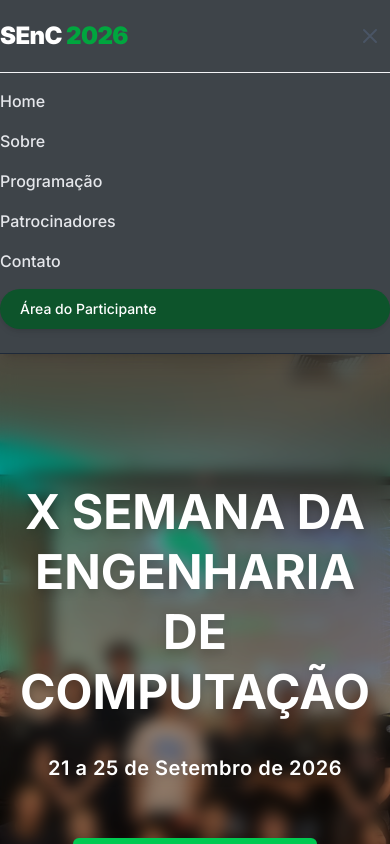
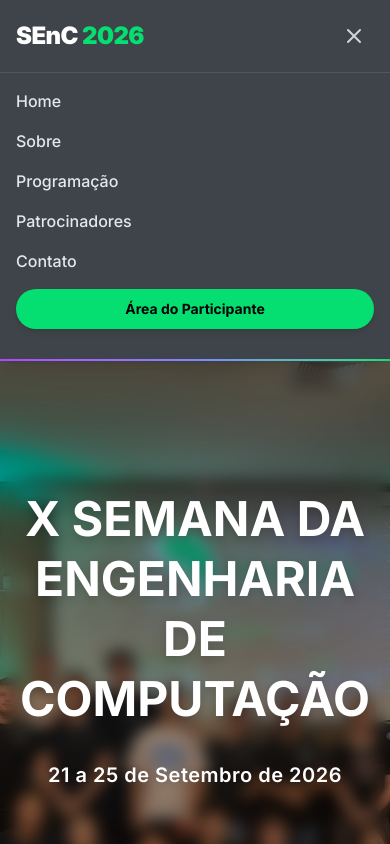
Before and after one commit to SEnC-ICMC/senc-website, a Next.js app: page / in a window 390 px wide. Both pictures are taken after a click on the button "Toggle Menu". Shown: the top 844 px of the page. Built offline with nearby package versions, Linux system fonts and the light colour scheme; no server answers.

Commit message:
feat: implemented button to go to admin page; fix: Navbar margins on mobile

```diff
--- a/src/app/admin/page.tsx
+++ b/src/app/admin/page.tsx
@@ -63,7 +63,7 @@ export default function AdminDashboard() {
             Painel de Controle SEnC
           </h1>
           <p className="text-gray-400 mt-3">
-            Sistema de credenciamento e leitura de QR Codes.
+            Sistema de credenciamento
           </p>
         </div>
 
--- a/src/app/page.tsx
+++ b/src/app/page.tsx
@@ -35,7 +35,7 @@ export default function Home() {
           alt="University Tech Fair Scene"
           fill
           className="object-cover"
-          quality={80}
+          quality={75}
           priority // Prioritize loading this image for better performance
         />
 
--- a/src/app/participant/page.tsx
+++ b/src/app/participant/page.tsx
@@ -15,6 +15,7 @@ export default function ParticipantDashboard() {
   const [userEmail, setUserEmail] = useState<string>('');
   const [userId, setUserId] = useState<string>('');
   const [isLoading, setIsLoading] = useState(true);
+  const [isAdmin, setIsAdmin] = useState(false);
 
   const [attendedActivities, setAttendedActivities] = useState<AttendedEvent[]>([]);
   const [attendancePercentage, setAttendancePercentage] = useState(0);
@@ -32,6 +33,9 @@ export default function ParticipantDashboard() {
 
         const { count: totalEvents } = await supabase.from('events').select('*', { count: 'exact', head: true });
         const { data: attendanceData } = await supabase.from('attendance').select(`id, events (id, title, time_display, event_type)`).eq('participant_id', user.id);
+        const { data: participantRow } = await supabase.from('participants').select('is_admin').eq('id', user.id).single();
+
+        setIsAdmin(!!participantRow?.is_admin);
 
         if (attendanceData) {
           const formattedData = attendanceData as unknown as AttendedEvent[];
@@ -60,9 +64,9 @@ export default function ParticipantDashboard() {
 
       {/* Soft Dark Header */}
       <div className="bg-gray-900 text-white pt-12 pb-24 px-6">
-        <div className="max-w-5xl mx-auto flex justify-between items-center">
+        <div className="max-w-5xl mx-auto flex justify-between items-start">
           <div>
-            <div className="flex items-center gap-3 mb-2">
+            <div className="flex items-center gap-3 mb-2 flex-wrap">
               <h1 className="text-4xl font-extrabold tracking-tight">
                 Olá, <span className="text-green-400">{userName}</span>!
               </h1>
@@ -71,10 +75,19 @@ export default function ParticipantDashboard() {
               </span>
             </div>
             <p className="text-gray-400 text-lg">Acompanhe seu progresso na X SEnC.</p>
+
+            {isAdmin && (
+              <Link
+                href="/admin"
+                className="inline-block mt-4 text-sm font-bold text-purple-300 hover:text-black hover:bg-purple-400 border border-purple-400 transition px-4 py-2 rounded-full"
+              >
+                Entrar no modo admin
+              </Link>
+            )}
           </div>
           <button
             onClick={() => supabase.auth.signOut().then(() => window.location.href = '/')}
-            className="text-sm font-bold text-gray-400 hover:text-white transition bg-white/10 px-4 py-2 rounded-full"
+            className="shrink-0 text-sm font-bold text-gray-400 hover:text-white transition bg-white/10 px-4 py-2 rounded-full"
           >
             Sair
           </button>
--- a/src/components/Navbar.tsx
+++ b/src/components/Navbar.tsx
@@ -28,12 +28,15 @@ export default function Navbar() {
   }, []);
 
   return (
-    <nav className="sticky top-0 z-50 w-full bg-brand-dark/95 backdrop-blur-sm text-white py-4 shadow-lg border-b border-gray-800">
-      <div className="max-w-7xl mx-auto flex justify-between items-center">
+    <nav className="relative sticky top-0 z-50 w-full bg-brand-dark/95 backdrop-blur-sm text-white py-4 shadow-lg">
+      {/* Brand gradient edge, replacing the old flat gray border */}
+      <div className="absolute bottom-0 left-0 w-full h-[2px] bg-gradient-to-r from-purple-500 via-indigo-400 to-green-400" />
+
+      <div className="max-w-7xl mx-auto flex justify-between items-center px-4 sm:px-6 lg:px-8">
 
         {/* Logo */}
-        <Link href="/" className="font-black text-2xl text-white-900 tracking-tight">
-          SEnC<span className="text-green-600"> 2026</span>
+        <Link href="/" className="font-black text-2xl text-white tracking-tight">
+          SEnC<span className="text-green-400"> 2026</span>
         </Link>
 
         {/* ========================================= */}
@@ -63,7 +66,7 @@ export default function Navbar() {
           {!isLoading && (
             <Link
               href={isLoggedIn ? "/participant" : "/participant/new-registration"}
-              className="bg-green-900 hover:bg-green-800 text-white font-medium text-sm px-5 py-2.5 rounded-full shadow-md transition-all hover:shadow-lg"
+              className="bg-green-400 hover:bg-green-300 text-black font-bold text-sm px-5 py-2.5 rounded-full shadow-md transition-all hover:shadow-lg hover:shadow-green-400/20"
             >
               Área do Participante
             </Link>
@@ -75,7 +78,7 @@ export default function Navbar() {
         {/* ========================================= */}
         <button
           onClick={() => setIsMobileMenuOpen(!isMobileMenuOpen)}
-          className="md:hidden p-2 text-gray-600 hover:text-gray-900 focus:outline-none"
+          className="md:hidden p-2 text-gray-300 hover:text-green-400 focus:outline-none transition"
           aria-label="Toggle Menu"
         >
           {isMobileMenuOpen ? (
@@ -96,7 +99,7 @@ export default function Navbar() {
       {/* MOBILE DROPDOWN: Shows only if button is clicked */}
       {/* ========================================= */}
       {isMobileMenuOpen && (
-        <div className="md:hidden pt-4 pb-2 flex flex-col gap-4 border-t border-gray-100 mt-4 animate-in slide-in-from-top-2">
+        <div className="md:hidden px-4 sm:px-6 pt-4 pb-4 flex flex-col gap-4 border-t border-white/10 mt-4 animate-in slide-in-from-top-2">
           <Link
             href="/#hero"
             onClick={() => setIsMobileMenuOpen(false)}
@@ -136,7 +139,7 @@ export default function Navbar() {
             <Link
               href={isLoggedIn ? "/participant" : "/participant/new-registration"}
               onClick={() => setIsMobileMenuOpen(false)} // Closes menu when clicked
-              className="bg-green-900 hover:bg-green-800 text-white font-medium text-sm px-5 py-2.5 rounded-full shadow-md transition-all"
+              className="w-full text-center bg-green-400 hover:bg-green-300 text-black font-bold text-sm px-5 py-2.5 rounded-full shadow-md transition-all"
             >
               Área do Participante
             </Link>
```
